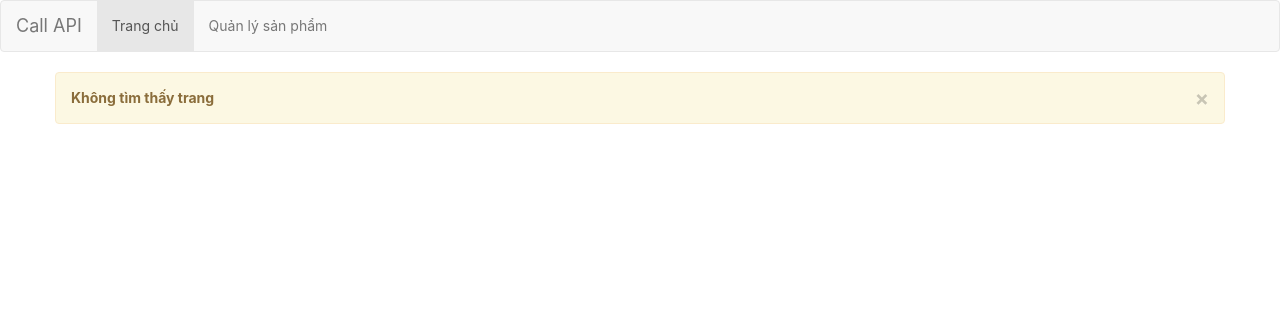
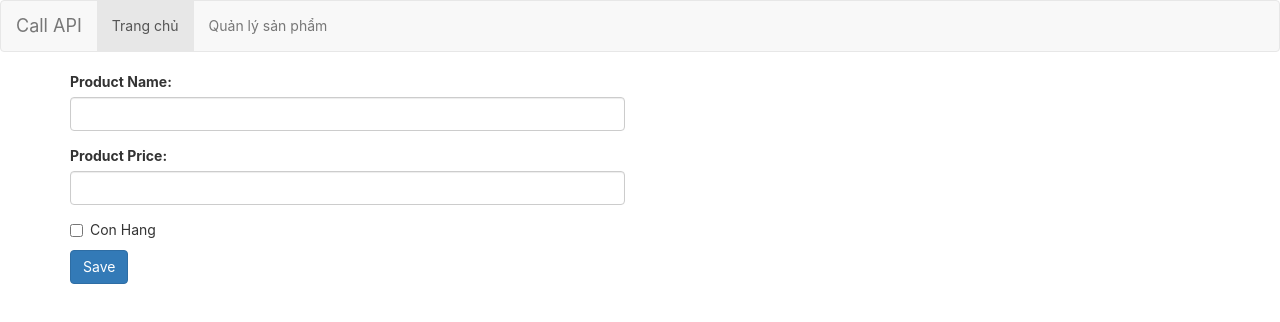
Before and after one commit to daonguyyen/react-call-api, a React (Create React App) app: page /product/add in a window 1280 px wide. Shown: the top 322 px of the page. Built offline with nearby package versions, Linux system fonts and the light colour scheme.

Commit message:
4-Tích Hợp React-Router P2

```diff
--- a/src/App.js
+++ b/src/App.js
@@ -13,12 +13,7 @@
           <Menu />
           <div className="container">
             <div className="row">
-              {/* <div className="col-xs-12 col-sm-12 col-md-12 col-lg-12">
-              <button type="button" className="btn btn-info m-b-10">Thêm sản phẩm</button>
 
-              <ProductList/>
-
-            </div> */}
               {this.showContentMenus(routes)}
             </div>
           </div>
--- a/src/components/ProductItem/ProductItem.js
+++ b/src/components/ProductItem/ProductItem.js
@@ -2,14 +2,17 @@
 
 class ProductItem extends Component {
     render() {
+        var { product, index } = this.props;
+        var statusName = product.status ? 'Con hang' : 'Het hang';
+        var statusClass = product.status ? 'warning' : 'default'
         return (
             <tr>
-                <td>1</td>
-                <td>1</td>
-                <td>iPhone 8 plus</td>
-                <td>500</td>
+                <td>{index + 1}</td>
+                <td>{product.id}</td>
+                <td>{product.name}</td>
+                <td>{product.price}</td>
                 <td>
-                    <span className="label label-warning">Còn hàng</span>
+                    <span className={`label label-${statusClass}`}>{statusName}</span>
                 </td>
                 <td>
                     <button type="button" className="btn btn-success">Sửa</button>
--- a/src/components/ProductList/ProductList.js
+++ b/src/components/ProductList/ProductList.js
@@ -21,10 +21,7 @@
                             </tr>
                         </thead>
                         <tbody>
-                            <ProductItem/>
-                            <ProductItem/>
-                            <ProductItem/>
-                            <ProductItem/>
+                            {this.props.children}
                         </tbody>
                     </table>
                 </div>
--- /dev/null
+++ b/src/pages/ProductActionPage/ProductActionPage.js
@@ -0,0 +1,31 @@
+import React, { Component } from 'react';
+
+class ProductActionPage extends Component {
+    render() {
+        return (
+            <div className="col-xs-6 col-sm-6 col-md-6 col-lg-6">
+                <form>
+                    <div className="form-group">
+                        <label>Product Name: </label>
+                        <input type="text" className="form-control" id=""/>
+                    </div>
+                    <div className="form-group">
+                        <label>Product Price: </label>
+                        <input type="text" className="form-control" id=""/>
+                    </div>
+
+                    <div className="checkbox">
+                        <label>
+                            <input type="checkbox" value=""/>
+                            Con Hang
+                        </label>
+                    </div>
+
+                    <button type="submit" className="btn btn-primary">Save</button>
+                </form>
+            </div>
+        );
+    }
+}
+
+export default ProductActionPage;
--- /dev/null
+++ b/src/pages/ProductListPage/ProductListPage.js
@@ -0,0 +1,33 @@
+import React, { Component } from 'react';
+import ProductList from './../../components/ProductList/ProductList'
+import ProductItem from './../../components/ProductItem/ProductItem'
+class ProductListPage extends Component {
+    render() {
+        var products = [];
+        return (
+            <div className="col-xs-12 col-sm-12 col-md-12 col-lg-12">
+                <button type="button" className="btn btn-info m-b-10">Thêm sản phẩm</button>
+                <ProductList>
+                    {this.showProducts(products)}
+                </ProductList>
+            </div>
+        );
+    }
+
+    showProducts = (products) => {
+        var result = null;
+        if(products.length > 0) {
+            result = products.map((product, index) => {
+                return (
+                    <ProductItem
+                        key = {index}
+                        product = {product}
+                        index = {index}/>
+                );
+            })
+        }
+        return result;
+    }
+}
+
+export default ProductListPage;
--- a/src/routes.js
+++ b/src/routes.js
@@ -1,12 +1,29 @@
 import React from 'react';
 import HomePage from './pages/HomePage/HomePage';
 import NotFoundPage from './pages/NotFoundPage/NotFoundPage';
+import ProductListPage from './pages/ProductListPage/ProductListPage';
+import ProductActionPage from './pages/ProductActionPage/ProductActionPage';
 
 const routes = [
     {
         path : '/',
         exact : true,
         main : () => <HomePage/>
+    },
+    {
+        path: '/product-list',
+        exact : false,
+        main : () => <ProductListPage/>
+    },
+    {
+        path : '/product/add',
+        exact : false,
+        main : () => <ProductActionPage/>
+    },
+    {
+        path : '/product/:id/edit',
+        exact : false,
+        main : ({match}) => <ProductActionPage match={match}/>
     },
     {
         path : '',
```
